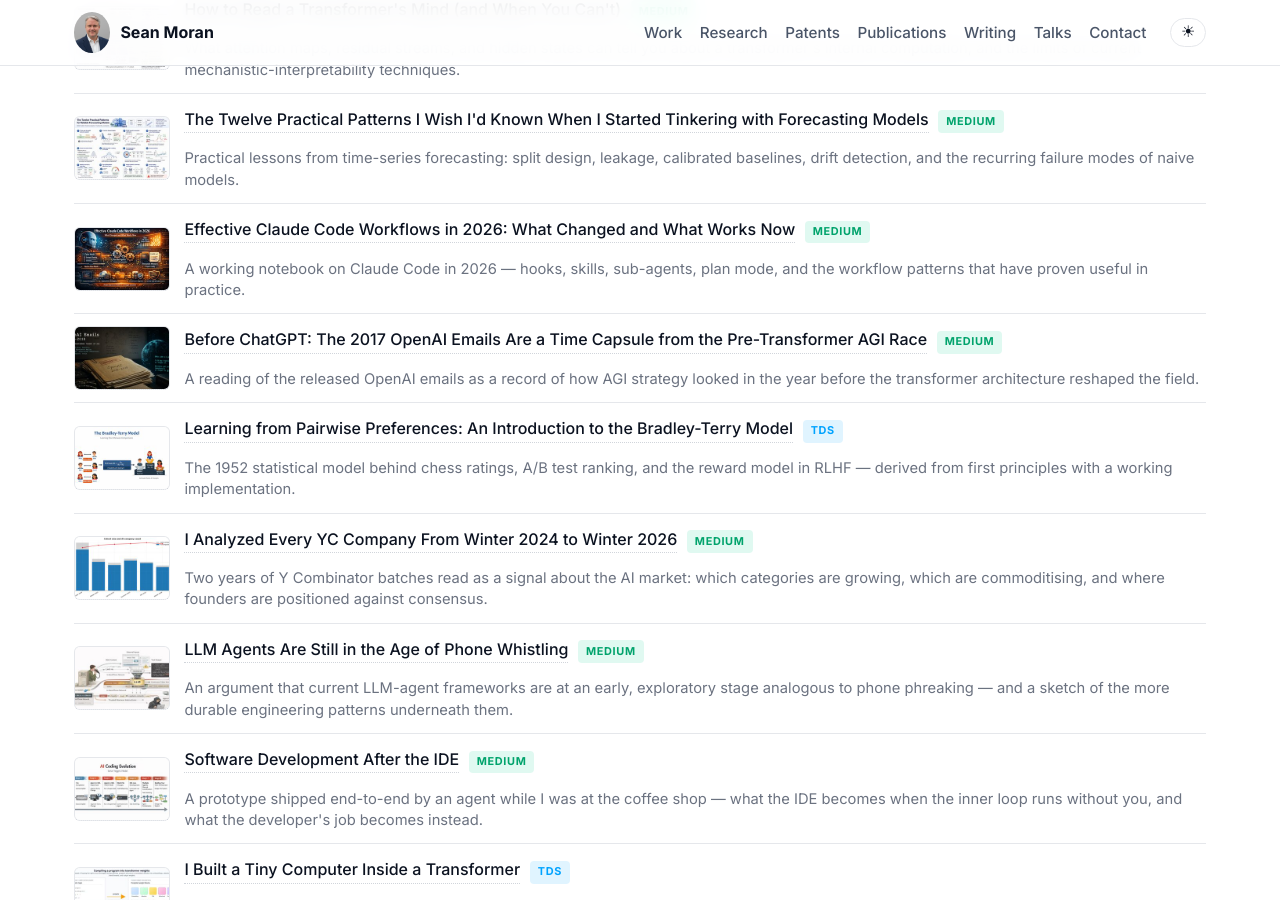
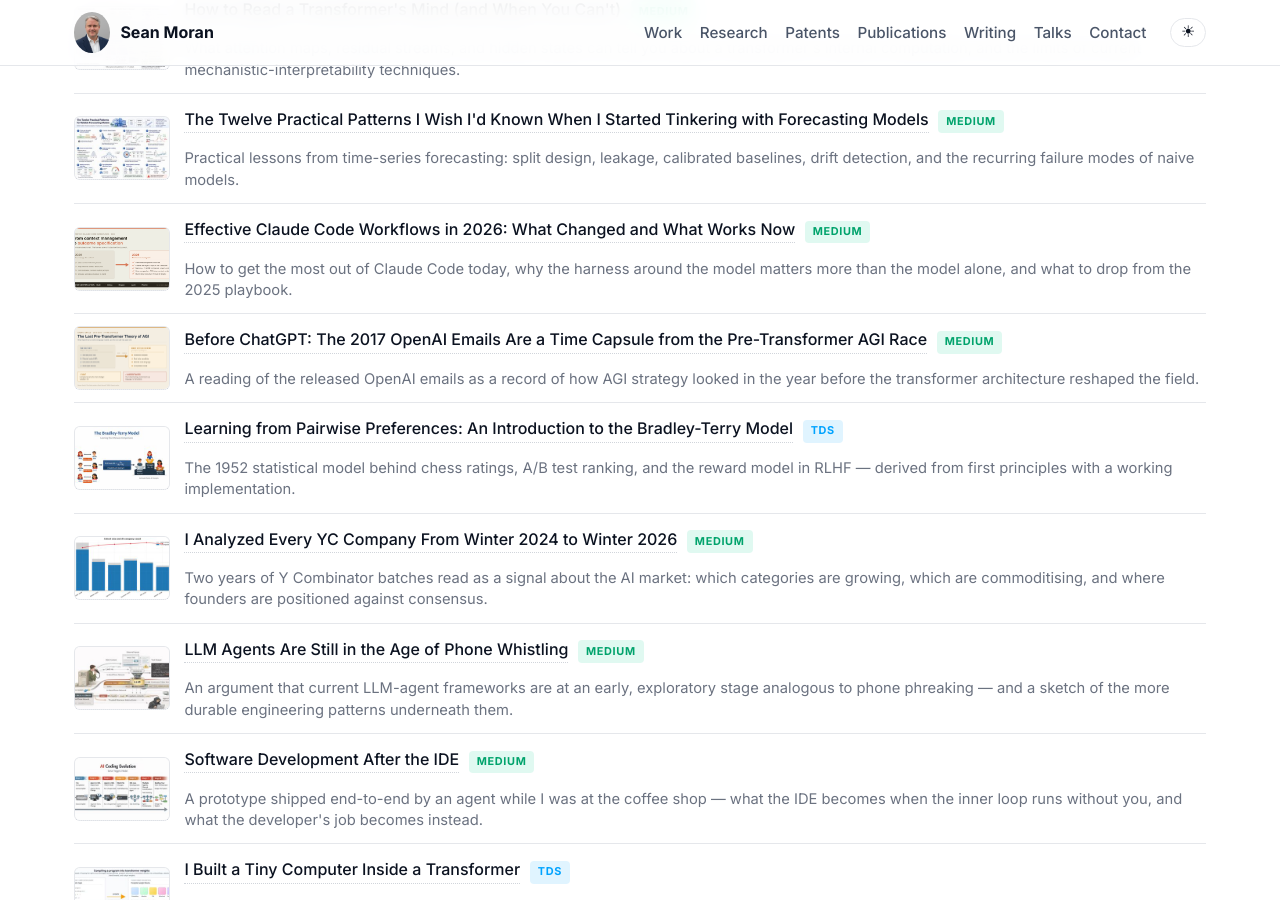
Before and after one commit to sjmoran/sjmoran.github.io, a Jekyll site: the page built from index.md, in a window 1280 px wide and 900 px high, scrolled down 16668 px. Built offline with Jekyll 4.4.1, drawn with Linux system fonts in a browser that asks for light colours.

Commit message:
writing: update Claude Code blurb and refresh two thumbnails
Co-Authored-By: Claude Opus 4.8 (1M context) <noreply@anthropic.com>

```diff
--- a/_includes/writing.html
+++ b/_includes/writing.html
@@ -152,7 +152,7 @@
       <div class="writing-meta">
         <a href="https://medium.com/data-science-collective/effective-claude-code-workflows-in-2026-what-changed-and-what-works-now-c93ebc6f8f50" target="_blank" rel="noopener">Effective Claude Code Workflows in 2026: What Changed and What Works Now</a>
         <span class="badge badge-medium">Medium</span>
-        <p class="writing-blurb">A working notebook on Claude Code in 2026 — hooks, skills, sub-agents, plan mode, and the workflow patterns that have proven useful in practice.</p>
+        <p class="writing-blurb">How to get the most out of Claude Code today, why the harness around the model matters more than the model alone, and what to drop from the 2025 playbook.</p>
       </div>
     </li>
     <li>
```
Also changed, not shown: img/writing/before-chatgpt.jpg, img/writing/claude-workflows-2026.jpg.
